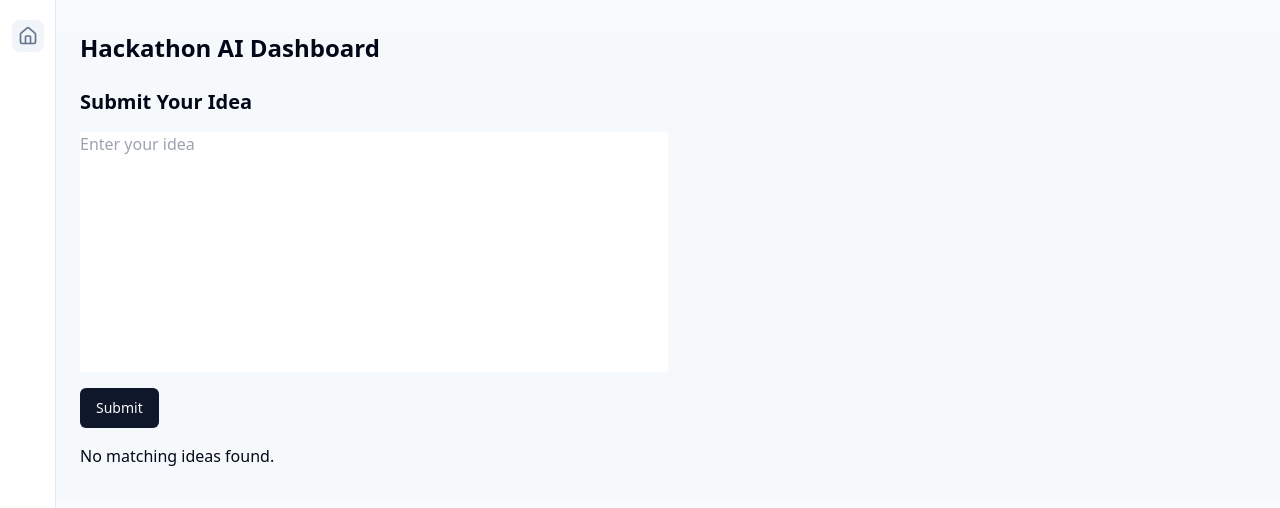
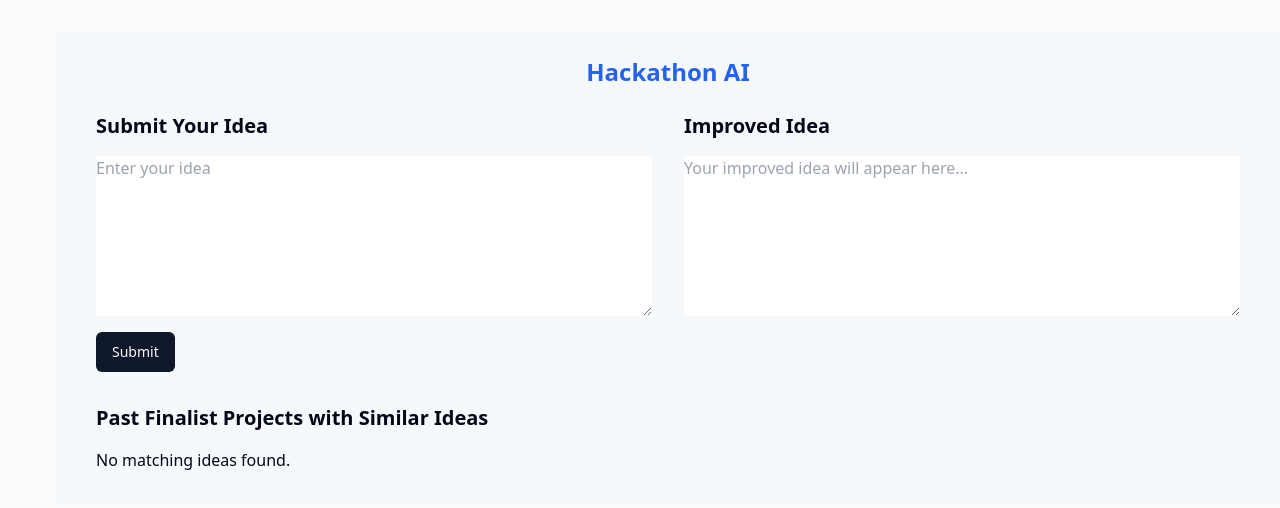
Before and after one commit to susumutomita/Hackathon-AI, a Next.js app: page / in a window 1280 px wide. Shown: the top 508 px of the page. Built offline with nearby package versions, Linux system fonts and the light colour scheme.

Commit message:
update ui

```diff
--- a/src/app/(dashboard)/layout.tsx
+++ b/src/app/(dashboard)/layout.tsx
@@ -5,7 +5,6 @@ import { Button } from "@/components/ui/button";
 import { Sheet, SheetContent, SheetTrigger } from "@/components/ui/sheet";
 import { Analytics } from "@vercel/analytics/react";
 import Providers from "@/app/(dashboard)/providers";
-import { NavItem } from "@/app/(dashboard)/nav-item";
 
 export default function DashboardLayout({
   children,
@@ -15,7 +14,6 @@ export default function DashboardLayout({
   return (
     <Providers>
       <main className="flex min-h-screen w-full flex-col bg-muted/40">
-        <DesktopNav />
         <div className="flex flex-col sm:gap-4 sm:py-4 sm:pl-14">
           <header className="sticky top-0 z-30 flex h-14 items-center gap-4 border-b bg-background px-4 sm:static sm:h-auto sm:border-0 sm:bg-transparent sm:px-6">
             <MobileNav />
@@ -30,16 +28,6 @@ export default function DashboardLayout({
   );
 }
 
-function DesktopNav() {
-  return (
-    <aside className="fixed inset-y-0 left-0 z-10 hidden w-14 flex-col border-r bg-background sm:flex">
-      <nav className="flex flex-col items-center gap-4 px-2 sm:py-5">
-        <NavLinks />
-      </nav>
-    </aside>
-  );
-}
-
 function MobileNav() {
   return (
     <Sheet>
@@ -50,20 +38,8 @@ function MobileNav() {
         </Button>
       </SheetTrigger>
       <SheetContent side="left" className="sm:max-w-xs">
-        <nav className="grid gap-6 text-lg font-medium">
-          <NavLinks />
-        </nav>
+        <nav className="grid gap-6 text-lg font-medium"></nav>
       </SheetContent>
     </Sheet>
   );
 }
-
-function NavLinks() {
-  return (
-    <>
-      <NavItem href="/" label="Dashboard">
-        <Home className="h-5 w-5" />
-      </NavItem>
-    </>
-  );
-}
--- a/src/app/(dashboard)/page.tsx
+++ b/src/app/(dashboard)/page.tsx
@@ -4,9 +4,7 @@ import IdeaForm from "@/components/IdeaForm";
 export default function DashboardPage() {
   return (
     <div>
-      <h1 className="text-2xl font-bold mb-6">Hackathon AI Dashboard</h1>
       <div className="mb-8">
-        <h2 className="text-xl font-bold mb-4">Submit Your Idea</h2>
         <IdeaForm />
       </div>
     </div>
--- a/src/components/IdeaForm.tsx
+++ b/src/components/IdeaForm.tsx
@@ -13,14 +13,13 @@ import {
 export default function IdeaForm() {
   const [idea, setIdea] = useState("");
   const [results, setResults] = useState<any[]>([]);
-  const [improvedIdea, setImprovedIdea] = useState<string | null>(null);
+  const [improvedIdea, setImprovedIdea] = useState("");
   const [loading, setLoading] = useState(false);
   const textareaRef = useRef<HTMLTextAreaElement>(null);
 
   const handleSubmit = async (event: React.FormEvent) => {
     event.preventDefault();
     setLoading(true);
-    setImprovedIdea(null);
 
     try {
       const response = await fetch("/api/search-ideas", {
@@ -38,8 +37,7 @@ export default function IdeaForm() {
       const data = await response.json();
       setResults(data.projects);
 
-      if (data.projects.length > 0) {
-        const improveResponse = await fetch("/api/improve-idea", {
+      const improvedResponse = await fetch("/api/improve-idea", {
         method: "POST",
         headers: {
           "Content-Type": "application/json",
@@ -47,32 +45,45 @@ export default function IdeaForm() {
         body: JSON.stringify({ idea, similarProjects: data.projects }),
       });
 
-        if (!improveResponse.ok) {
-          throw new Error("Failed to improve the idea");
+      if (!improvedResponse.ok) {
+        throw new Error("Failed to generate improved idea");
       }
 
-        const improveData = await improveResponse.json();
-        setImprovedIdea(improveData.improvedIdea);
-      }
+      const improvedData = await improvedResponse.json();
+      setImprovedIdea(improvedData.improvedIdea);
     } catch (error: any) {
-      console.error("Error during search or improvement:", error);
+      console.error("Error during search:", error);
     } finally {
       setLoading(false);
     }
   };
 
   return (
-    <div>
-      <form
-        onSubmit={handleSubmit}
-        className="flex flex-col gap-4 sm:w-3/4 lg:w-1/2"
+    <div className="container mx-auto px-4">
+      {/* Header with Link */}
+      <div className="text-center my-6">
+        <a
+          href="https://github.com/susumutomita/Hackathon-AI"
+          className="text-2xl font-bold text-blue-600 hover:underline"
+          target="_blank"
+          rel="noopener noreferrer"
         >
+          Hackathon AI
+        </a>
+      </div>
+
+      {/* Main Content Wrapper */}
+      <div className="flex flex-col lg:flex-row gap-8">
+        {/* Submit Your Idea Section */}
+        <div className="flex-1">
+          <h2 className="text-xl font-bold mb-4">Submit Your Idea</h2>
+          <form onSubmit={handleSubmit} className="flex flex-col gap-4">
             <textarea
               ref={textareaRef}
               value={idea}
               onChange={(e) => setIdea(e.target.value)}
               placeholder="Enter your idea"
-          className="input resize-none overflow-hidden w-full"
+              className="input resize-y overflow-auto w-full h-40"
               rows={10}
             />
             <Button
@@ -80,10 +91,29 @@ export default function IdeaForm() {
               className="w-full sm:w-auto self-center sm:self-start"
               disabled={loading}
             >
-          {loading ? "Processing..." : "Submit"}
+              {loading ? "Searching..." : "Submit"}
             </Button>
           </form>
-      <div className="mt-4">
+        </div>
+
+        {/* Improved Idea Section */}
+        <div className="flex-1">
+          <h2 className="text-xl font-bold mb-4">Improved Idea</h2>
+          <textarea
+            value={improvedIdea}
+            onChange={(e) => setImprovedIdea(e.target.value)}
+            placeholder="Your improved idea will appear here..."
+            className="input resize-y overflow-auto w-full h-40"
+            rows={10}
+          />
+        </div>
+      </div>
+
+      {/* Similar Projects Section */}
+      <div className="mt-8">
+        <h2 className="text-xl font-bold mb-4">
+          Past Finalist Projects with Similar Ideas
+        </h2>
         {results.length > 0 ? (
           <Table>
             <TableHeader>
@@ -131,12 +161,6 @@ export default function IdeaForm() {
           !loading && <p>No matching ideas found.</p>
         )}
       </div>
-      {improvedIdea && (
-        <div className="mt-6">
-          <h2 className="text-xl font-bold mb-4">Improved Idea</h2>
-          <p>{improvedIdea}</p>
-        </div>
-      )}
     </div>
   );
 }
```
Lines whose indentation alone changed are shown as unchanged.
